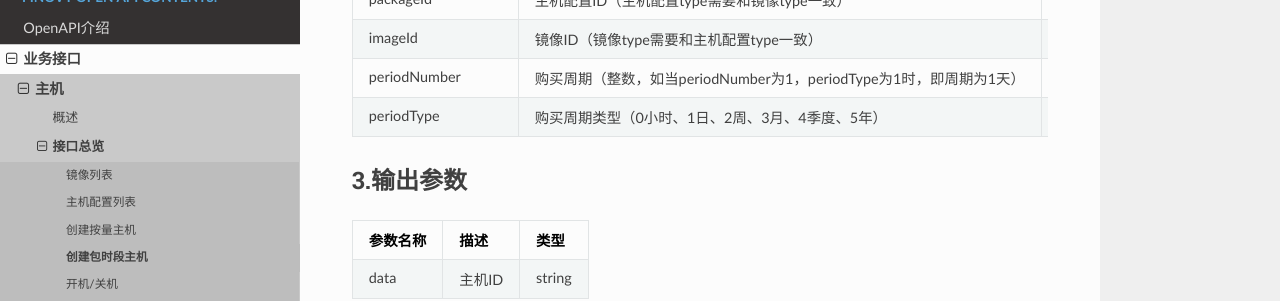
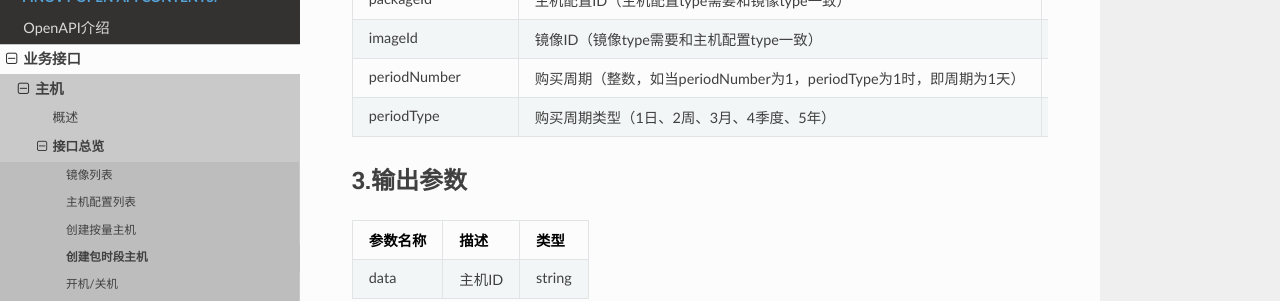
Before and after one commit to finovy/open-api, a Sphinx documentation site: the page built from docs/source/api/pveapioverview/4.createrent.md, in a window 1280 px wide and 900 px high, scrolled down 380 px. Shown: the part 149-450 px from the top of the window. Built offline with Sphinx 7.4.7 and the Read the Docs theme 2.0.0, drawn with Linux system fonts in a browser that asks for light colours.

Commit message:
fix 购买周期去掉0

```diff
--- a/docs/source/api/pveapioverview/4.createrent.md
+++ b/docs/source/api/pveapioverview/4.createrent.md
@@ -11,7 +11,7 @@
 | packageId           | 主机配置ID（主机配置type需要和镜像type一致）                    | yes      | string | body     |
 | imageId             | 镜像ID（镜像type需要和主机配置type一致）                      | yes      | string | body     |
 | periodNumber        | 购买周期（整数，如当periodNumber为1，periodType为1时，即周期为1天） | yes      | int    | body     |
-| periodType          | 购买周期类型（0小时、1日、2周、3月、4季度、5年）                    | yes      | int    | body     |
+| periodType          | 购买周期类型（1日、2周、3月、4季度、5年）                    | yes      | int    | body     |
 
 ### 3.输出参数
 
```
